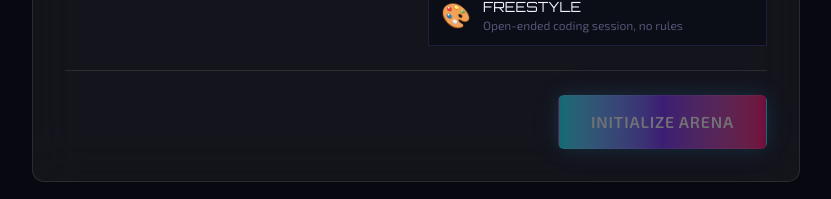
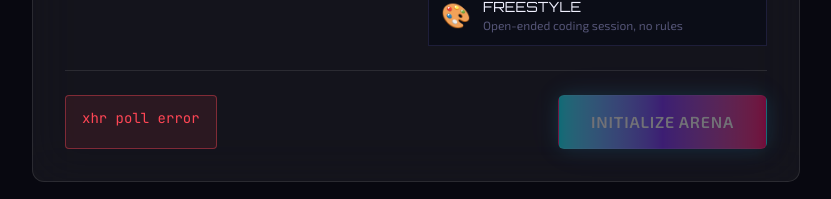
Before and after one commit to akash-s-24/debug, a Next.js app: page /create in a window 1280 px wide. Shown: the part 867-1066 px from the top of the page, without its empty margins (224-1055 px from the left). Built offline with nearby package versions, Linux system fonts and the light colour scheme; no server answers.

Commit message:
Fix realtime deployment configuration

```diff
--- a/server.ts
+++ b/server.ts
@@ -11,8 +11,6 @@ import type {
   CodingStats,
   StreamStatus,
   BattleResult,
-  RoomStatus,
-  LayoutMode,
   ServerToClientEvents,
   ClientToServerEvents,
 } from './src/types/index.js';
@@ -22,6 +20,10 @@ import type {
 const dev = process.env.NODE_ENV !== 'production';
 const hostname = process.env.HOSTNAME ?? 'localhost';
 const port = parseInt(process.env.PORT ?? '3000', 10);
+const allowedOrigins = (process.env.ALLOWED_ORIGINS ?? process.env.CORS_ORIGIN ?? '')
+  .split(',')
+  .map((origin) => origin.trim())
+  .filter(Boolean);
 
 const COUNTDOWN_SECONDS = 5;
 const ROOM_CODE_LENGTH = 6;
@@ -93,12 +95,18 @@ const handler = app.getRequestHandler();
 
 app.prepare().then(() => {
   const httpServer = createServer((req, res) => {
+    if (req.url === '/healthz') {
+      res.writeHead(200, { 'Content-Type': 'application/json' });
+      res.end(JSON.stringify({ ok: true, rooms: rooms.size }));
+      return;
+    }
+
     handler(req, res);
   });
 
   const io = new Server<ClientToServerEvents, ServerToClientEvents>(httpServer, {
     cors: {
-      origin: dev ? '*' : undefined,
+      origin: dev ? '*' : allowedOrigins.length > 0 ? allowedOrigins : undefined,
       methods: ['GET', 'POST'],
     },
     pingInterval: 25000,
--- a/src/app/arena/[roomId]/page.tsx
+++ b/src/app/arena/[roomId]/page.tsx
@@ -40,7 +40,7 @@ export default function ArenaPage({ params }: { params: Promise<{ roomId: string
 
   useEffect(() => {
     if (room?.status === 'countdown' && !isRunning) {
-      setShowIntro(true);
+      queueMicrotask(() => setShowIntro(true));
     } else if (room?.status === 'battle' && !isRunning && !isPaused) {
       startTimer();
     } else if (room?.status === 'paused' && isRunning) {
--- a/src/app/battle/[roomId]/page.tsx
+++ b/src/app/battle/[roomId]/page.tsx
@@ -43,7 +43,7 @@ export default function BattlePage({ params }: { params: Promise<{ roomId: strin
 
   useEffect(() => {
     if (room?.status === 'countdown' && !isRunning) {
-      setShowIntro(true);
+      queueMicrotask(() => setShowIntro(true));
     } else if (room?.status === 'battle' && !isRunning && !isPaused) {
       startTimer();
     } else if (room?.status === 'paused' && isRunning) {
--- a/src/app/create/page.tsx
+++ b/src/app/create/page.tsx
@@ -15,8 +15,9 @@ import { LANGUAGES, TIMER_PRESETS, DUEL_TYPES } from '@/lib/constants';
 
 export default function CreateRoomPage() {
   const router = useRouter();
-  const { socket, isConnected } = useSocket();
+  const { socket, isConnected, connectionError } = useSocket();
   const [loading, setLoading] = useState(false);
+  const [formError, setFormError] = useState<string | null>(null);
   const [createdRoomCode, setCreatedRoomCode] = useState<string | null>(null);
 
   const [config, setConfig] = useState<RoomConfig>({
@@ -33,16 +34,40 @@ export default function CreateRoomPage() {
 
   const handleSubmit = (e: React.FormEvent) => {
     e.preventDefault();
-    if (!socket || !isConnected) return;
+    if (!socket || !isConnected) {
+      setFormError(
+        connectionError ??
+          'Realtime server is not connected. On Vercel, set NEXT_PUBLIC_SOCKET_URL to a running Socket.IO backend.',
+      );
+      return;
+    }
 
     setLoading(true);
+    setFormError(null);
+    let didRespond = false;
+    const timeout = window.setTimeout(() => {
+      if (didRespond) return;
+      didRespond = true;
+      setLoading(false);
+      setFormError('Room creation timed out. Check that the Socket.IO backend is running.');
+    }, 10000);
+
     socket.emit('room:create', config, (room) => {
+      if (didRespond) return;
+      didRespond = true;
+      window.clearTimeout(timeout);
       setLoading(false);
       if (room && room.code) {
         setCreatedRoomCode(room.code);
+      } else {
+        setFormError('The server did not return a room code.');
       }
     });
   };
+
+  const socketMessage =
+    connectionError ??
+    (!isConnected ? 'Connecting to realtime arena server...' : null);
 
   const copyToClipboard = () => {
     if (createdRoomCode) {
@@ -162,6 +187,11 @@ export default function CreateRoomPage() {
               </div>
 
               <div className="pt-6 border-t border-white/10 flex justify-end">
+                {(socketMessage || formError) && (
+                  <div className="mr-auto max-w-md rounded border border-neon-red/40 bg-neon-red/10 px-4 py-3 text-sm text-neon-red font-mono">
+                    {formError ?? socketMessage}
+                  </div>
+                )}
                 <Button
                   type="submit"
                   variant="primary"
--- a/src/app/page.tsx
+++ b/src/app/page.tsx
@@ -525,7 +525,7 @@ function FeaturesSection() {
           className="text-center mb-16"
         >
           <span className="font-mono text-neon-cyan text-xs tracking-[0.3em] uppercase mb-4 block">
-            // FEATURES
+            {'// FEATURES'}
           </span>
           <h2 className="font-display text-3xl sm:text-4xl md:text-5xl font-bold text-text-primary mb-4">
             Built for <span className="text-glow-cyan text-neon-cyan">Battle</span>
@@ -610,7 +610,7 @@ function HowItWorksSection() {
           className="text-center mb-20"
         >
           <span className="font-mono text-neon-violet text-xs tracking-[0.3em] uppercase mb-4 block">
-            // HOW IT WORKS
+            {'// HOW IT WORKS'}
           </span>
           <h2 className="font-display text-3xl sm:text-4xl md:text-5xl font-bold text-text-primary mb-4">
             Four Steps to <span className="text-glow-violet text-neon-violet">Glory</span>
--- a/src/components/layout/Navbar.tsx
+++ b/src/components/layout/Navbar.tsx
@@ -1,6 +1,7 @@
 'use client';
 
 import React, { useState } from 'react';
+import Link from 'next/link';
 import { motion, AnimatePresence } from 'framer-motion';
 import { Button } from '@/components/ui/Button';
 
@@ -27,7 +28,7 @@ export function Navbar() {
         <div className="max-w-7xl mx-auto px-4 sm:px-6 lg:px-8">
           <div className="flex items-center justify-between h-16">
             {/* Logo */}
-            <a href="/" className="flex items-center gap-2 group">
+            <Link href="/" className="flex items-center gap-2 group">
               <span className="text-2xl">⚔️</span>
               <span
                 className="text-xl font-black uppercase tracking-wider text-white group-hover:text-[#00F0FF] transition-colors duration-300"
@@ -38,7 +39,7 @@ export function Navbar() {
               >
                 Debug Duel
               </span>
-            </a>
+            </Link>
 
             {/* Desktop nav */}
             <div className="hidden md:flex items-center gap-6">
--- a/src/components/ui/Timer.tsx
+++ b/src/components/ui/Timer.tsx
@@ -46,10 +46,13 @@ export function Timer({
 }: TimerProps) {
   const [time, setTime] = useState(timeRemaining);
   const onEndRef = useRef(onEnd);
-  onEndRef.current = onEnd;
 
   useEffect(() => {
-    setTime(timeRemaining);
+    onEndRef.current = onEnd;
+  }, [onEnd]);
+
+  useEffect(() => {
+    queueMicrotask(() => setTime(timeRemaining));
   }, [timeRemaining]);
 
   useEffect(() => {
--- a/src/hooks/useSocket.ts
+++ b/src/hooks/useSocket.ts
@@ -1,6 +1,6 @@
 'use client';
 
-import { useEffect, useState, useRef, useCallback } from 'react';
+import { useEffect, useState } from 'react';
 import { getSocket, disconnectSocket, type TypedSocket } from '@/lib/socket';
 
 interface UseSocketReturn {
@@ -10,13 +10,13 @@ interface UseSocketReturn {
 }
 
 export function useSocket(): UseSocketReturn {
+  const [socket, setSocket] = useState<TypedSocket | null>(null);
   const [isConnected, setIsConnected] = useState(false);
   const [connectionError, setConnectionError] = useState<string | null>(null);
-  const socketRef = useRef<TypedSocket | null>(null);
 
   useEffect(() => {
-    const socket = getSocket();
-    socketRef.current = socket;
+    const socketInstance = getSocket();
+    queueMicrotask(() => setSocket(socketInstance));
 
     const onConnect = () => {
       setIsConnected(true);
@@ -32,7 +32,9 @@ export function useSocket(): UseSocketReturn {
 
     const onConnectError = (err: Error) => {
       setIsConnected(false);
-      setConnectionError(err.message || 'Connection failed');
+      setConnectionError(
+        err.message || 'Realtime server is unavailable. Check NEXT_PUBLIC_SOCKET_URL.',
+      );
     };
 
     const onReconnectAttempt = (attempt: number) => {
@@ -43,30 +45,29 @@ export function useSocket(): UseSocketReturn {
       setConnectionError('Failed to reconnect after maximum attempts');
     };
 
-    socket.on('connect', onConnect);
-    socket.on('disconnect', onDisconnect);
-    socket.on('connect_error', onConnectError);
-    socket.io.on('reconnect_attempt', onReconnectAttempt);
-    socket.io.on('reconnect_failed', onReconnectFailed);
+    socketInstance.on('connect', onConnect);
+    socketInstance.on('disconnect', onDisconnect);
+    socketInstance.on('connect_error', onConnectError);
+    socketInstance.io.on('reconnect_attempt', onReconnectAttempt);
+    socketInstance.io.on('reconnect_failed', onReconnectFailed);
 
-    // Check if already connected
-    if (socket.connected) {
-      setIsConnected(true);
+    if (socketInstance.connected) {
+      queueMicrotask(onConnect);
     }
 
     return () => {
-      socket.off('connect', onConnect);
-      socket.off('disconnect', onDisconnect);
-      socket.off('connect_error', onConnectError);
-      socket.io.off('reconnect_attempt', onReconnectAttempt);
-      socket.io.off('reconnect_failed', onReconnectFailed);
+      socketInstance.off('connect', onConnect);
+      socketInstance.off('disconnect', onDisconnect);
+      socketInstance.off('connect_error', onConnectError);
+      socketInstance.io.off('reconnect_attempt', onReconnectAttempt);
+      socketInstance.io.off('reconnect_failed', onReconnectFailed);
       disconnectSocket();
-      socketRef.current = null;
+      queueMicrotask(() => setSocket(null));
     };
   }, []);
 
   return {
-    socket: socketRef.current,
+    socket,
     isConnected,
     connectionError,
   };
--- a/src/lib/socket.ts
+++ b/src/lib/socket.ts
@@ -7,9 +7,14 @@ export type TypedSocket = Socket<ServerToClientEvents, ClientToServerEvents>;
 
 let socket: TypedSocket | null = null;
 
+export const getConfiguredSocketUrl = (): string | undefined => {
+  const socketUrl = process.env.NEXT_PUBLIC_SOCKET_URL?.trim();
+  return socketUrl || undefined;
+};
+
 export const getSocket = (): TypedSocket => {
   if (!socket) {
-    const socketUrl = process.env.NEXT_PUBLIC_SOCKET_URL || '';
+    const socketUrl = getConfiguredSocketUrl();
     socket = io(socketUrl, {
       autoConnect: true,
       reconnection: true,
```
Also changed, not shown: src/components/battle/LiveStats.tsx (+36 -26 lines), 2 other files (tests, documents, lock files or other folders).
